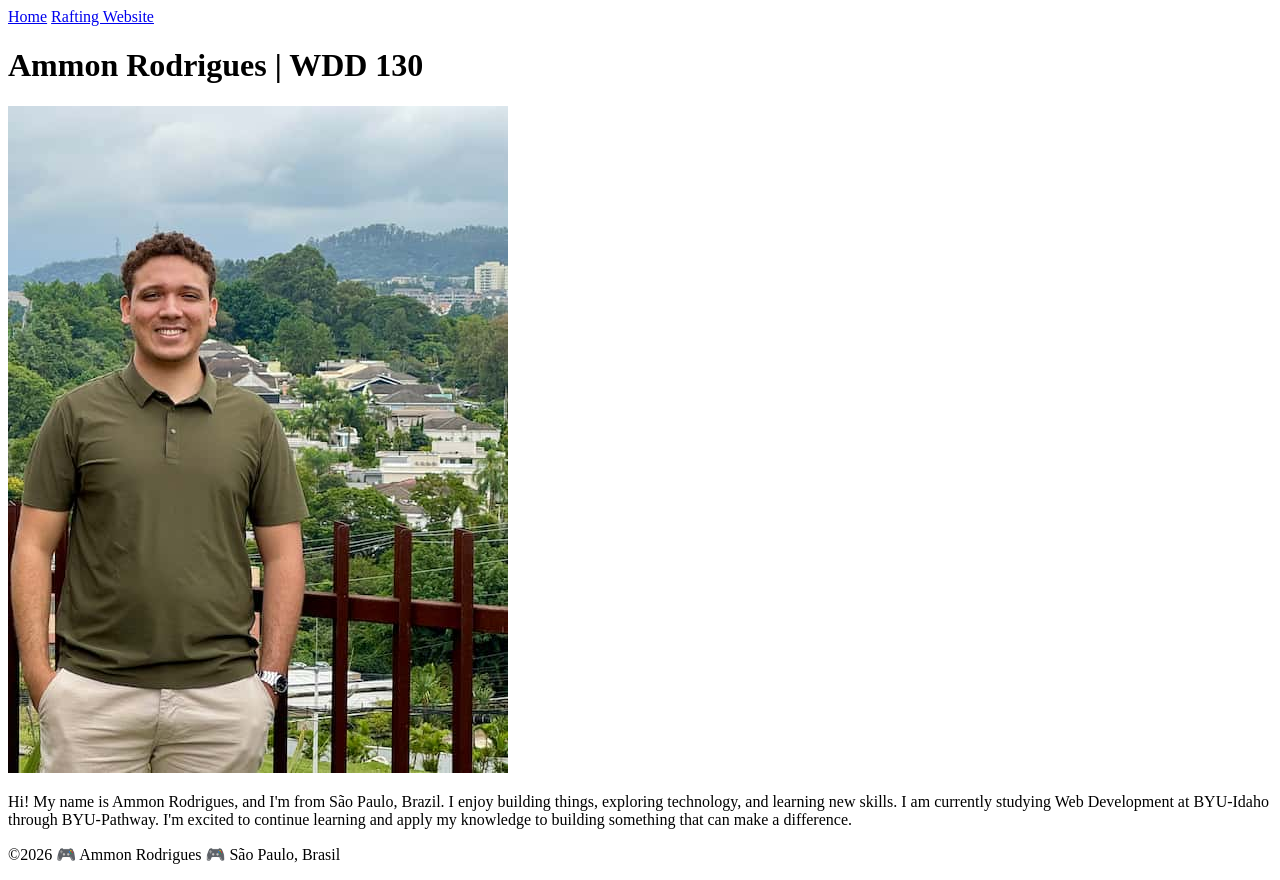
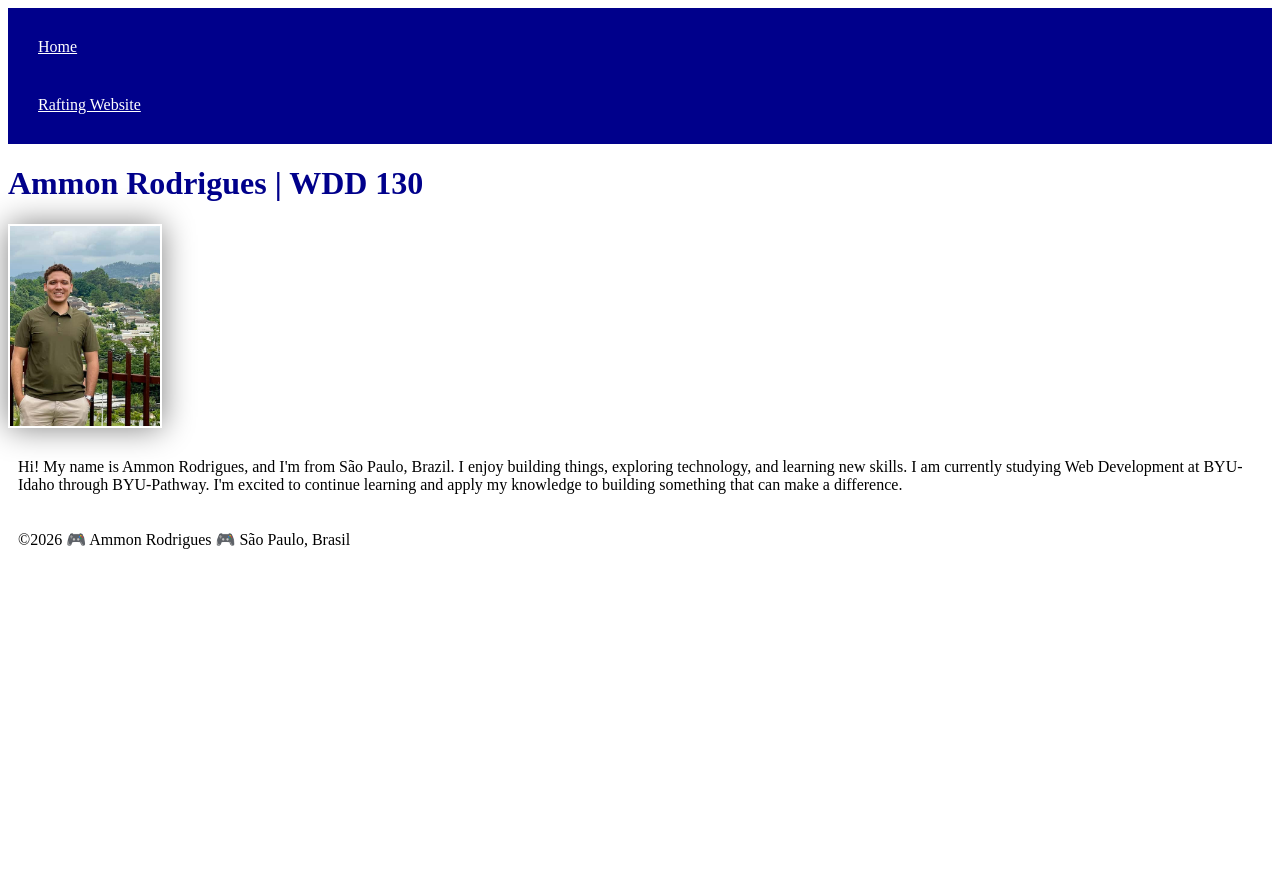
Before and after one commit to AmmonVR/wdd130, a plain HTML site: page index.html in a window 1280 px wide. After the commit the page ends 800 px from the top, so only its background shows below. Drawn offline with Linux system fonts and the light colour scheme.

Commit message:
modified:   index.html 	modified:   styles/styles.css

```diff
--- a/index.html
+++ b/index.html
@@ -5,6 +5,7 @@
     <meta charset="UTF-8">
     <meta name="viewport" content="width=device-width, initial-scale=1.0">
     <title>Ammon Rodrigues | WDD 130</title>
+    <link rel="stylesheet" href="styles/styles.css">
 </head>
 
 <body>
--- a/styles/styles.css
+++ b/styles/styles.css
@@ -0,0 +1,26 @@
+nav {
+    background-color: darkblue;
+    padding: 10px
+}
+
+nav a {
+    color: white;
+    display: block;
+    padding: 20px;
+}
+
+h1 {
+    color: darkblue;
+}
+
+img {
+    width: 150px;
+    height: auto;
+    border: 1px;
+    padding: 2px;
+    box-shadow: 0 0 30px gray;
+}
+
+p {
+    padding: 10px;
+}
```
